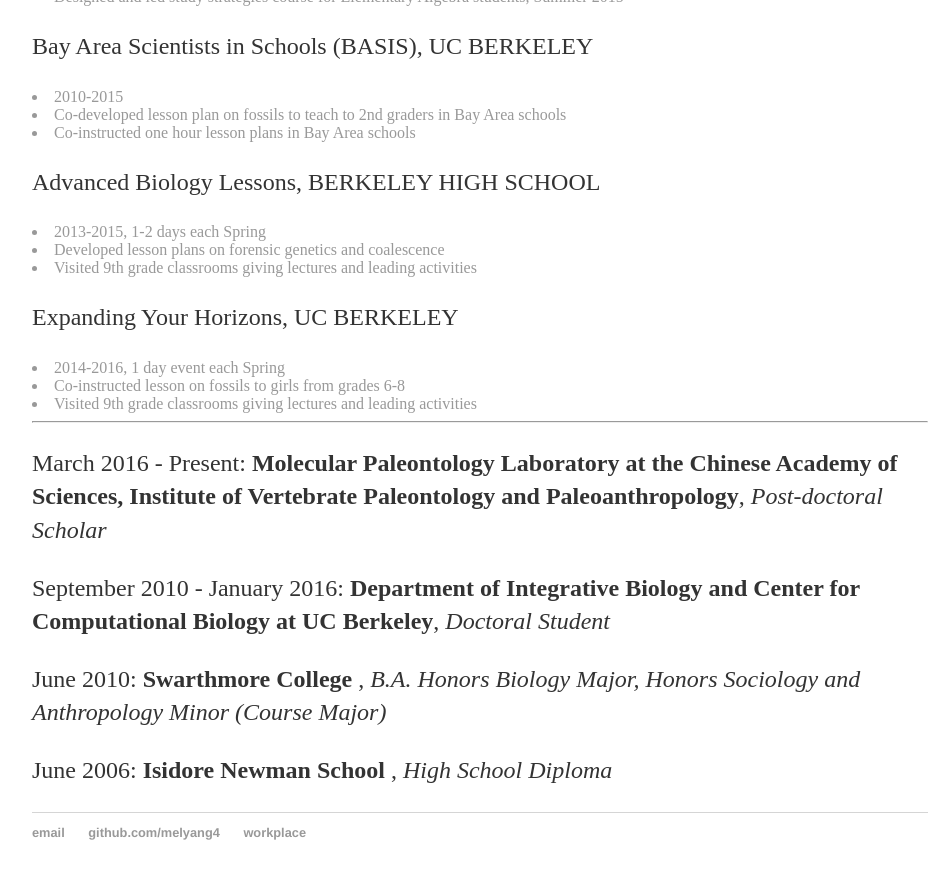
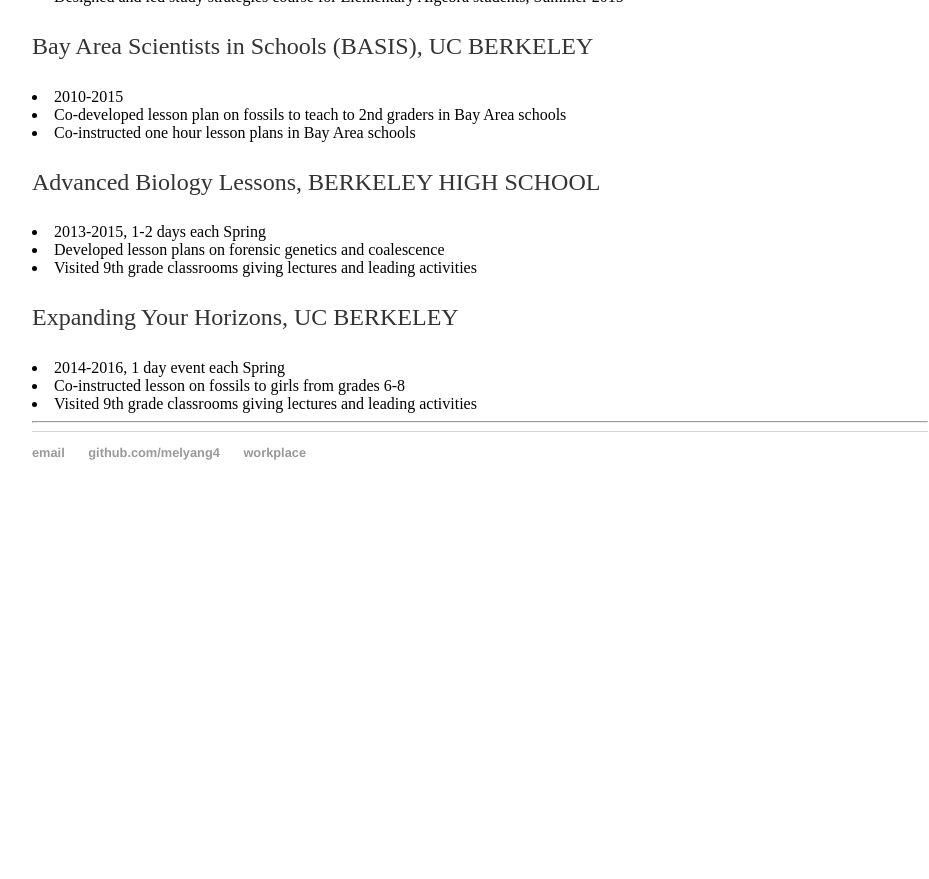
Before and after one commit to melyang4/melyang4.github.io, a Jekyll site: the page built from bio/index.html, in a window 1280 px wide and 900 px high, scrolled down 1511 px. Shown: the top 879 px of the window, without its empty margins (160-1089 px from the left). Built offline with Jekyll 4.4.1, drawn with Linux system fonts in a browser that asks for light colours; after the commit the page ends 2031 px from its top, so only the background shows below that.

Commit message:
Update index.html

```diff
--- a/bio/index.html
+++ b/bio/index.html
@@ -3,7 +3,6 @@ layout: default
 title: Mel's Site
 ---
 
-<A HREF=”MAILTO:melyang@ivpp.ac.cn”>
 <HR>
 <H2>Education</H2>
 <table>
@@ -87,20 +86,3 @@ title: Mel's Site
       <li> Co-instructed lesson on fossils to girls from grades 6-8 </li>
       <li> Visited 9th grade classrooms giving lectures and leading activities </li>
   <HR>
-
-
-
-
-
-
-
-
-  <p> March 2016 - Present: <b> Molecular Paleontology Laboratory at the Chinese Academy of Sciences,
-    Institute of Vertebrate Paleontology and Paleoanthropology</b>,
-    <i> Post-doctoral Scholar </i> </p>
-   <p> September 2010 - January 2016: <b> Department of Integrative Biology and Center for Computational Biology at UC Berkeley</b>,
-    <i> Doctoral Student </i> </p>
-  <p> June 2010: <b> Swarthmore College </b>,
-    <i> B.A. Honors Biology Major, Honors Sociology and Anthropology Minor (Course Major) </i> </p>
-  <p> June 2006: <b> Isidore Newman School </b>,
-    <i> High School Diploma </i> </p>
```
